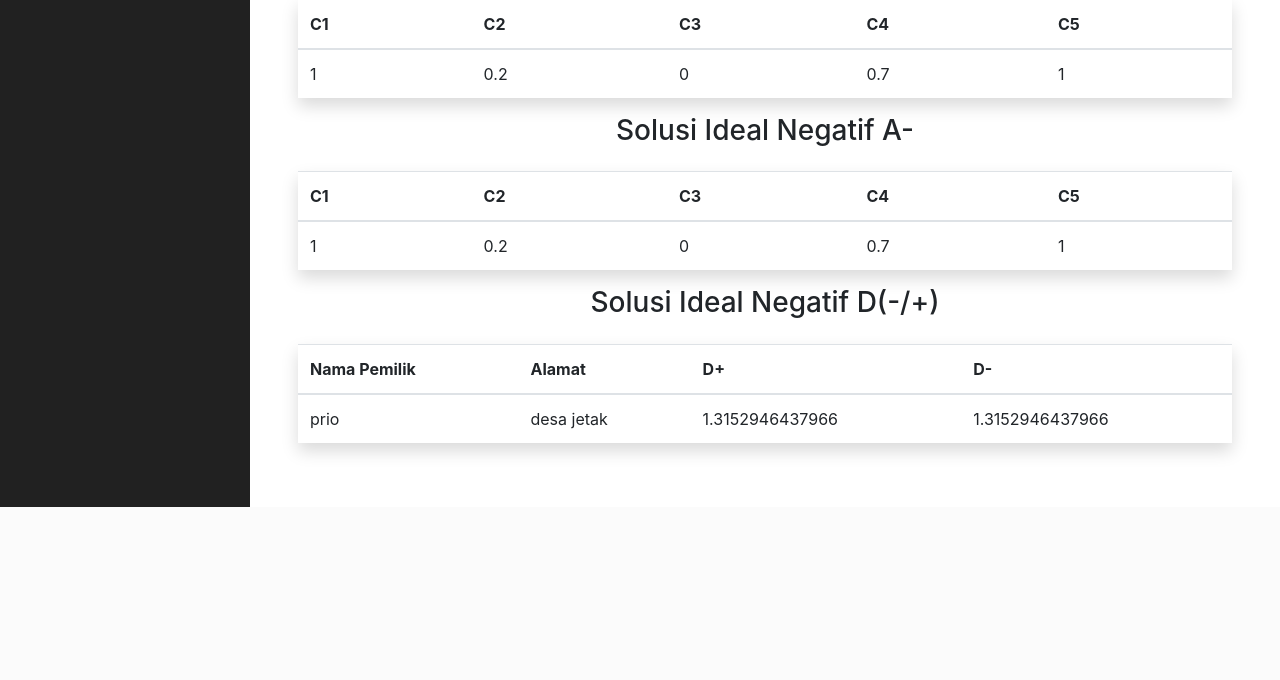
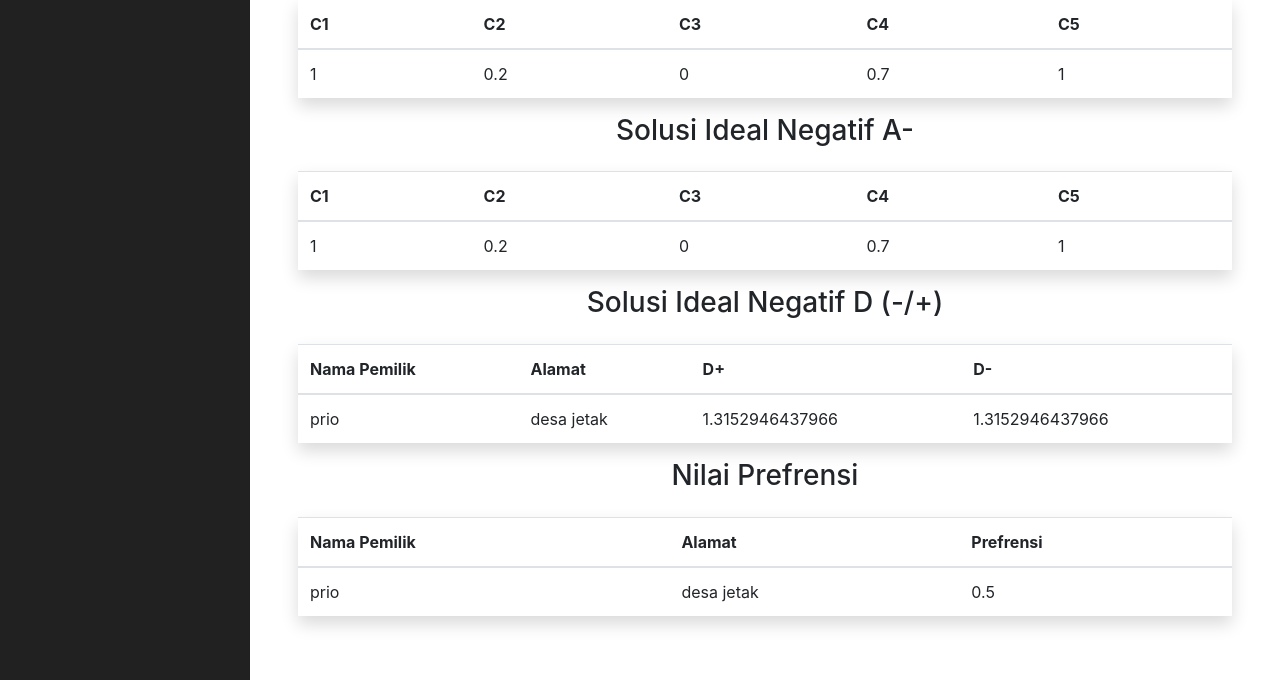
Before and after one commit to irdaislakhuafa/spk_helman_fuzzy_topsis, a PHP site: page /topsis.php in a window 1280 px wide. Shown: the part 1271-1951 px from the top of the page. Before the commit the page ends 1778 px from the top, so only its background shows below. Run offline with PHP 8.4, Linux system fonts and the light colour scheme; data comes from the database, SQL or seed files in the repository; some libraries are stand-ins or nearby versions.

Commit message:
update prefrensi each refresh

```diff
--- a/db.sql
+++ b/db.sql
@@ -9,6 +9,7 @@ CREATE TABLE `alternatif` (
     id_alternatif int primary key auto_increment not null,
     nama_pemilik varchar(255),
     alamat text,
+    prefrensi double,
     c1 int, -- id_crips
     c2 double,
     c2_real int,
--- a/topsis.php
+++ b/topsis.php
@@ -319,7 +319,7 @@ createHeader("Topsis");
             <!-- end solusi ideal positif dan negatif -->
 
 
-            <!-- start solusi ideal positif -->
+            <!-- start solusi ideal positif A+ -->
             <h3 class="mb-4 text-center text-capitalize">solusi ideal positif A+ </h3>
             <table class="table table-hover shadow">
                 <thead class="text-capitalize">
@@ -370,9 +370,9 @@ createHeader("Topsis");
                     </tr>
                 </tbody>
             </table>
-            <!-- end solusi ideal positif dan negatif -->
+            <!-- end solusi ideal positif dan negatif A+ -->
 
-            <!-- start solusi ideal negatif -->
+            <!-- start solusi ideal negatif A- -->
             <h3 class="mb-4 text-center text-capitalize">solusi ideal negatif A- </h3>
             <table class="table table-hover shadow">
                 <thead class="text-capitalize">
@@ -423,10 +423,10 @@ createHeader("Topsis");
                     </tr>
                 </tbody>
             </table>
-            <!-- end solusi ideal negatif -->
+            <!-- end solusi ideal negatif A- -->
 
-            <!-- start solusi ideal negatif -->
-            <h3 class="mb-4 text-center text-capitalize">solusi ideal negatif D(-/+) </h3>
+            <!-- start solusi ideal negatif D (-/+) -->
+            <h3 class="mb-4 text-center text-capitalize">solusi ideal negatif D (-/+) </h3>
             <table class="table table-hover shadow">
                 <thead class="text-capitalize">
                     <tr>
@@ -455,11 +455,13 @@ createHeader("Topsis");
                         $temp_d["d-"] = sqrt($temp_d["d-"]);
 
                         array_push($result, [
+                            "id_alternatif" => $s["id_alternatif"],
                             "nama_pemilik" => $s["nama_pemilik"],
                             "alamat" => $s["alamat"],
                             "d+" => $temp_d["d+"],
                             "d-" => $temp_d["d-"],
                         ]);
+                        $global_negatif_solution_D_min_max = $result;
                     } ?>
                 </thead>
                 <tbody>
@@ -475,7 +477,51 @@ createHeader("Topsis");
                     <?php } ?>
                 </tbody>
             </table>
-            <!-- end solusi ideal negatif -->
+            <!-- end nilai prefrensi -->
+
+            <!-- start nilai prefrensi -->
+            <h3 class="mb-4 text-center text-capitalize">nilai prefrensi </h3>
+            <table class="table table-hover shadow">
+                <thead class="text-capitalize">
+                    <tr>
+                        <th>nama pemilik</th>
+                        <th>alamat</th>
+                        <th>prefrensi</th>
+                    </tr>
+                    <?php
+                    $results = [];
+                    foreach ($global_negatif_solution_D_min_max as $i => $v) {
+                        $result = [
+                            "nama_pemilik" => $v["nama_pemilik"],
+                            "alamat" => $v["alamat"],
+                            "prefrensi" => floatval($v["d-"] / ($v["d-"] + $v["d+"]))
+                        ];
+                        array_push($results, $result);
+
+                        // update alternatif prefrensi
+                        $prefrensi = $result["prefrensi"];
+                        $id = $v["id_alternatif"];
+                        $conn->query("UPDATE alternatif SET prefrensi = $prefrensi WHERE id_alternatif = $id");
+                    }
+
+                    usort($results, function ($a, $b) {
+                        return $b["prefrensi"] <=> $a["prefrensi"];
+                    });
+                    ?>
+                </thead>
+                <tbody>
+                    <?php
+                    // var_dump($solution_D_min_max);
+                    foreach ($results as $i => $v) { ?>
+                        <tr>
+                            <td><?= $v["nama_pemilik"] ?></td>
+                            <td><?= $v["alamat"] ?></td>
+                            <td><?= $v["prefrensi"] ?></td>
+                        </tr>
+                    <?php } ?>
+                </tbody>
+            </table>
+            <!-- end nilai prefrensi -->
         <?php };
 
     createSidebar($body); ?>
```
